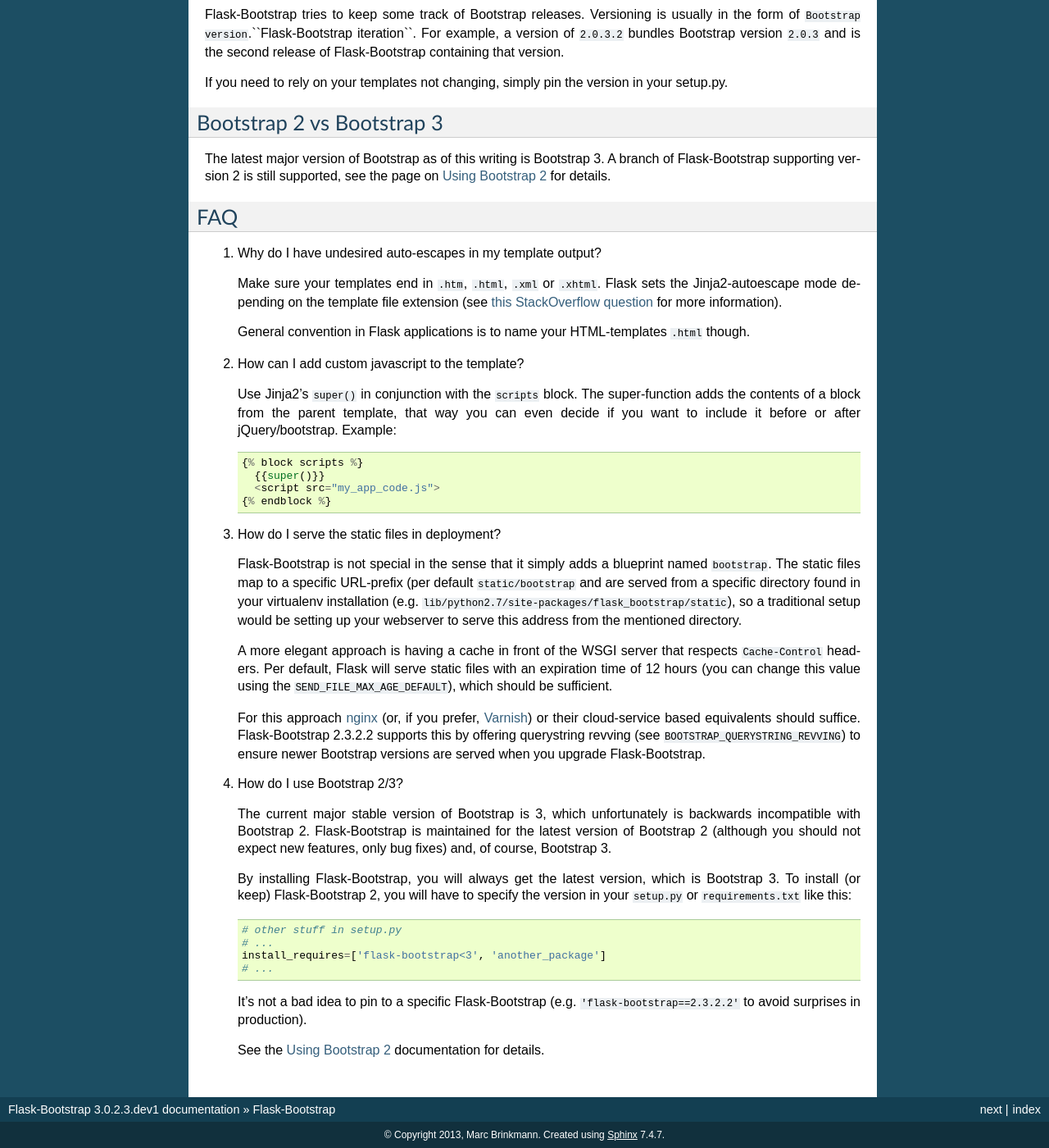
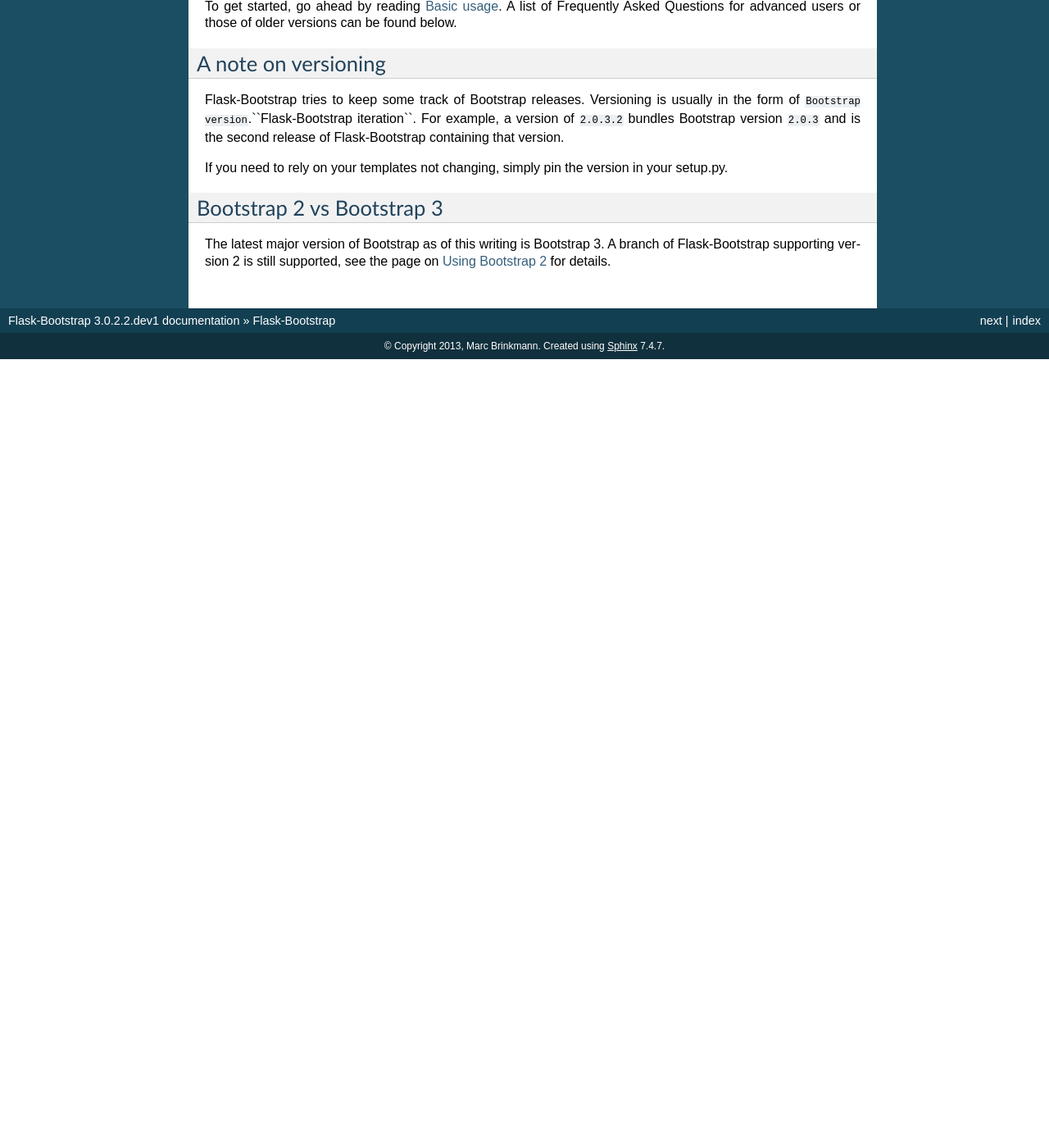
Before and after one commit to mbr/flask-bootstrap, a Sphinx documentation site: the page built from docs/index.rst, in a window 1280 px wide and 1400 px high, scrolled down 764 px. Shown: the whole window at 82% size. Built offline with Sphinx 7.4.7, drawn with Linux system fonts in a browser that asks for light colours; after the commit the page ends 1202 px from its top, so only the background shows below that; some of the changed text lies outside the part shown.

Commit message:
FAQ in docs moved to its own document.

```diff
--- a/docs/conf.py
+++ b/docs/conf.py
@@ -48,9 +48,9 @@
 # built documents.
 #
 # The short X.Y version.
-version = '3.0.2.3'
+version = '3.0.2.2'
 # The full version, including alpha/beta/rc tags.
-release = '3.0.2.3.dev1'
+release = '3.0.2.2.dev1'
 
 # The language for content autogenerated by Sphinx. Refer to documentation
 # for a list of supported languages.
--- a/docs/index.rst
+++ b/docs/index.rst
@@ -55,72 +56,3 @@
 The latest major version of Bootstrap as of this writing is Bootstrap 3. A
 branch of Flask-Bootstrap supporting version 2 is still supported, see the page
 on :doc:`bootstrap2` for details.
-
-
-FAQ
----
-
-1. Why do I have undesired auto-escapes in my template output?
-
-   Make sure your templates end in ``.htm``, ``.html``, ``.xml`` or ``.xhtml``.
-   Flask sets the Jinja2-autoescape mode depending on the template file
-   extension (see `this StackOverflow question
-   <http://stackoverflow.com/questions/13222925/how-do-i-enable-autoescaping-in-templates-with-a-jhtml-extension-in-flask>`_
-   for more information).
-
-   General convention in Flask applications is to name your HTML-templates
-   ``.html`` though.
-
-2. How can I add custom javascript to the template?
-
-   Use Jinja2's ``super()`` in conjunction with the ``scripts`` block. The
-   super-function adds the contents of a block from the parent template, that
-   way you can even decide if you want to include it before or after
-   jQuery/bootstrap. Example::
-
-     {% block scripts %}
-       {{super()}}
-       <script src="my_app_code.js">
-     {% endblock %}
-
-3. How do I serve the static files in deployment?
-
-   Flask-Bootstrap is not special in the sense that it simply adds a blueprint
-   named ``bootstrap``. The static files map to a specific URL-prefix (per
-   default ``static/bootstrap`` and are served from a specific directory
-   found in your virtualenv installation (e.g.
-   ``lib/python2.7/site-packages/flask_bootstrap/static``), so a traditional
-   setup would be setting up your webserver to serve this address from the
-   mentioned directory.
-
-   A more elegant approach is having a cache in front of the WSGI server that
-   respects ``Cache-Control`` headers. Per default, Flask will serve static
-   files with an expiration time of 12 hours (you can change this value using
-   the ``SEND_FILE_MAX_AGE_DEFAULT``), which should be sufficient.
-
-   For this approach `nginx <http://nginx.org>`_ (or, if you prefer,
-   `Varnish <http://varnish-cache.org>`_) or their cloud-service based
-   equivalents should suffice. Flask-Bootstrap 2.3.2.2 supports this by
-   offering querystring revving (see ``BOOTSTRAP_QUERYSTRING_REVVING``) to
-   ensure newer Bootstrap versions are served when you upgrade Flask-Bootstrap.
-
-4. How do I use Bootstrap 2/3?
-
-   The current major stable version of Bootstrap is 3, which unfortunately is
-   backwards incompatible with Bootstrap 2. Flask-Bootstrap is maintained for
-   the latest version of Bootstrap 2 (although you should not expect new
-   features, only bug fixes) and, of course, Bootstrap 3.
-
-   By installing Flask-Bootstrap, you will always get the latest version, which
-   is Bootstrap 3. To install (or keep) Flask-Bootstrap 2, you will have to
-   specify the version in your ``setup.py`` or ``requirements.txt`` like this::
-
-      # other stuff in setup.py
-      # ...
-      install_requires=['flask-bootstrap<3', 'another_package']
-      # ...
-
-   It's not a bad idea to pin to a specific Flask-Bootstrap (e.g.
-   ``'flask-bootstrap==2.3.2.2'`` to avoid surprises in production).
-
-   See the :doc:`bootstrap2` documentation for details.
--- a/flask_bootstrap/__init__.py
+++ b/flask_bootstrap/__init__.py
@@ -1,7 +1,7 @@
 #!/usr/bin/env python
 # coding=utf8
 
-__version__ = '3.0.2.3.dev1'
+__version__ = '3.0.2.2.dev1'
 
 import re
 
--- a/setup.py
+++ b/setup.py
@@ -9,7 +9,7 @@
 
 setup(
     name='Flask-Bootstrap',
-    version='3.0.2.3.dev1',
+    version='3.0.2.2.dev1',
     url='http://github.com/mbr/flask-bootstrap',
     license='BSD',
     author='Marc Brinkmann',
```
Also changed, not shown: other parts of docs/index.rst (+1 -0 lines), docs/faq.rst (added, +74 -0 lines).
